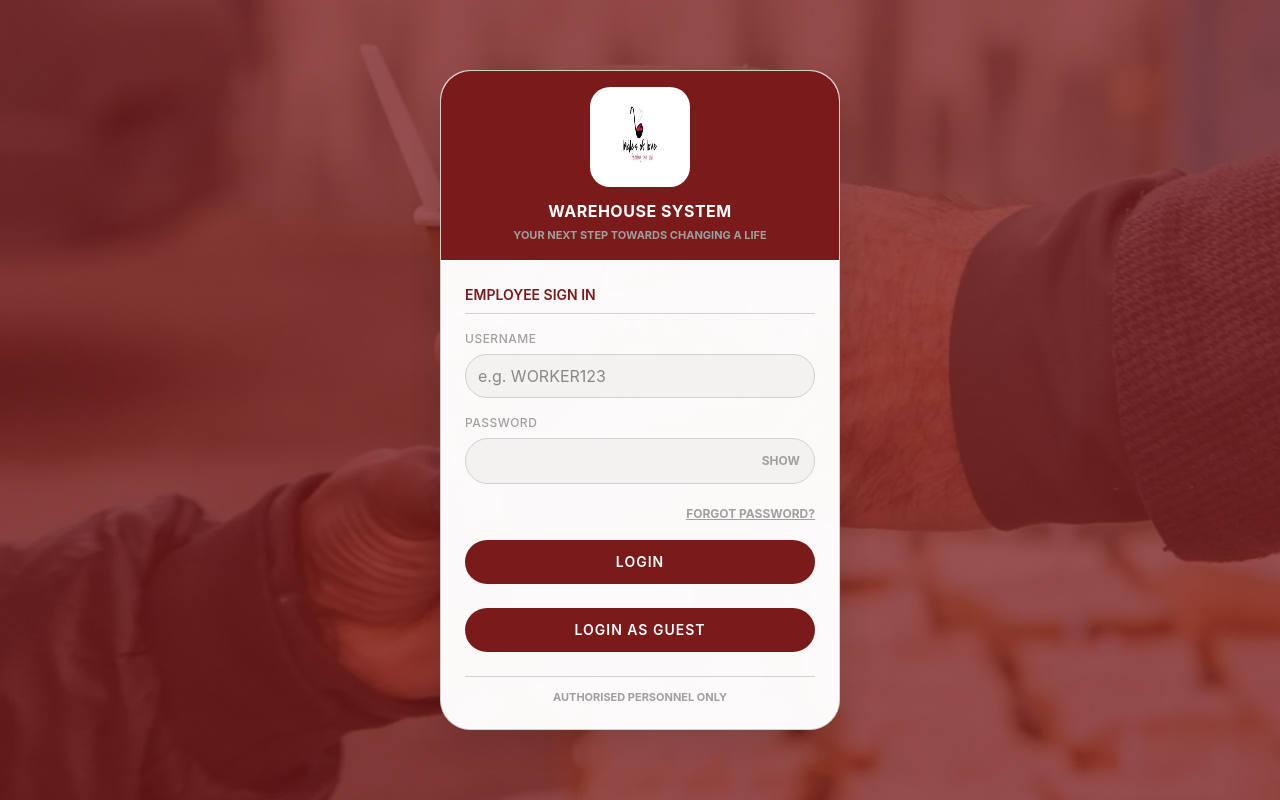
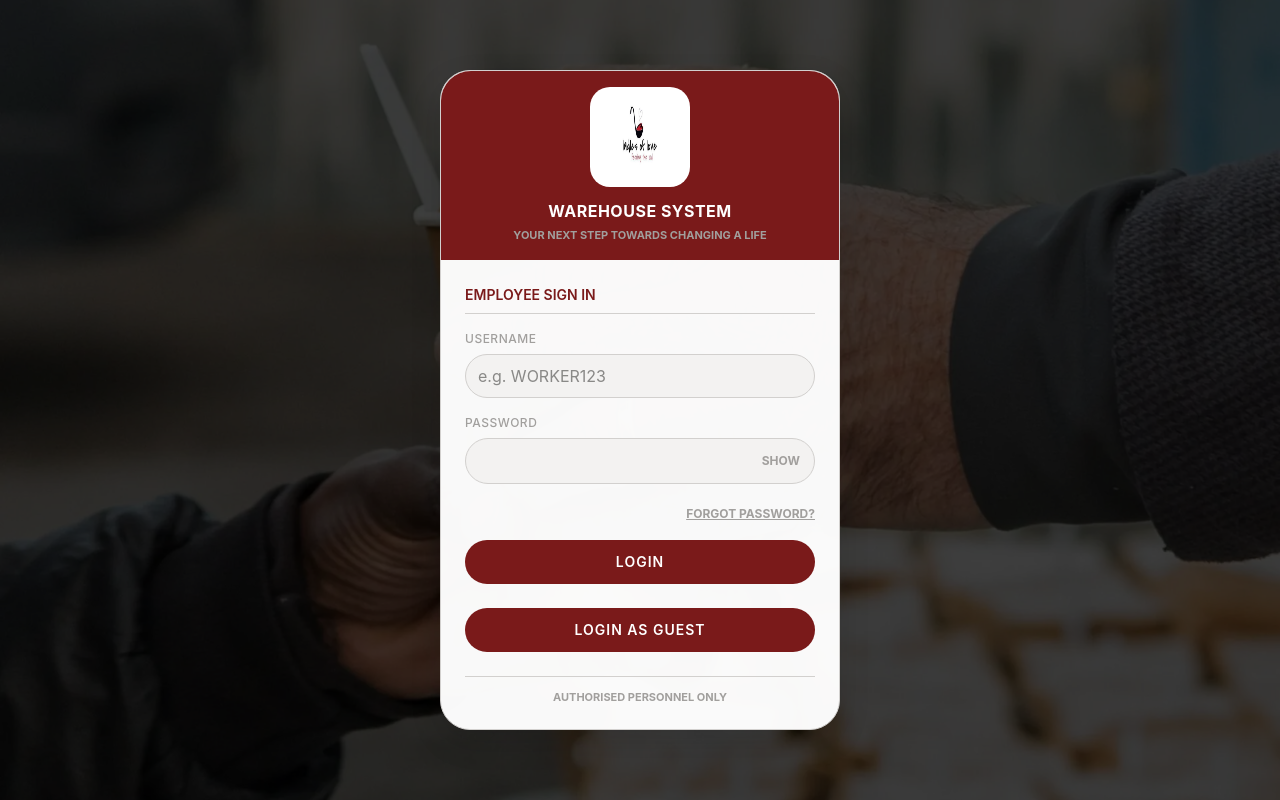
Before and after one commit to AlessioMunkes/warehouse-management-system-lol, a React (Vite) app in the folder client/: page /login in a window 1280 px wide. Built offline with nearby package versions, Linux system fonts and the light colour scheme; no server answers.

Commit message:
Log In Updated Background colour

```diff
--- a/client/src/styles/index.css
+++ b/client/src/styles/index.css
@@ -68,7 +68,7 @@
     position: relative;
     min-height: 100vh;
     min-height: 100dvh; /* Fix for mobile Safari 100vh bug */
-    background-color: var(--color-lol-maroon);
+    background-color: var(--color-lol);
     display: flex;
     overflow: hidden;
 
@@ -90,7 +90,7 @@
   content: '';
   position: absolute;
   inset: 0;
-  background-color: var(--color-maroon);
+  background-color: var(--color-black);
   opacity: 0.75; /* tint strength — increase toward 0.85 if the photo feels too busy, decrease toward 0.6 if you want more of the photo visible */
   z-index: 1;
 }
```
